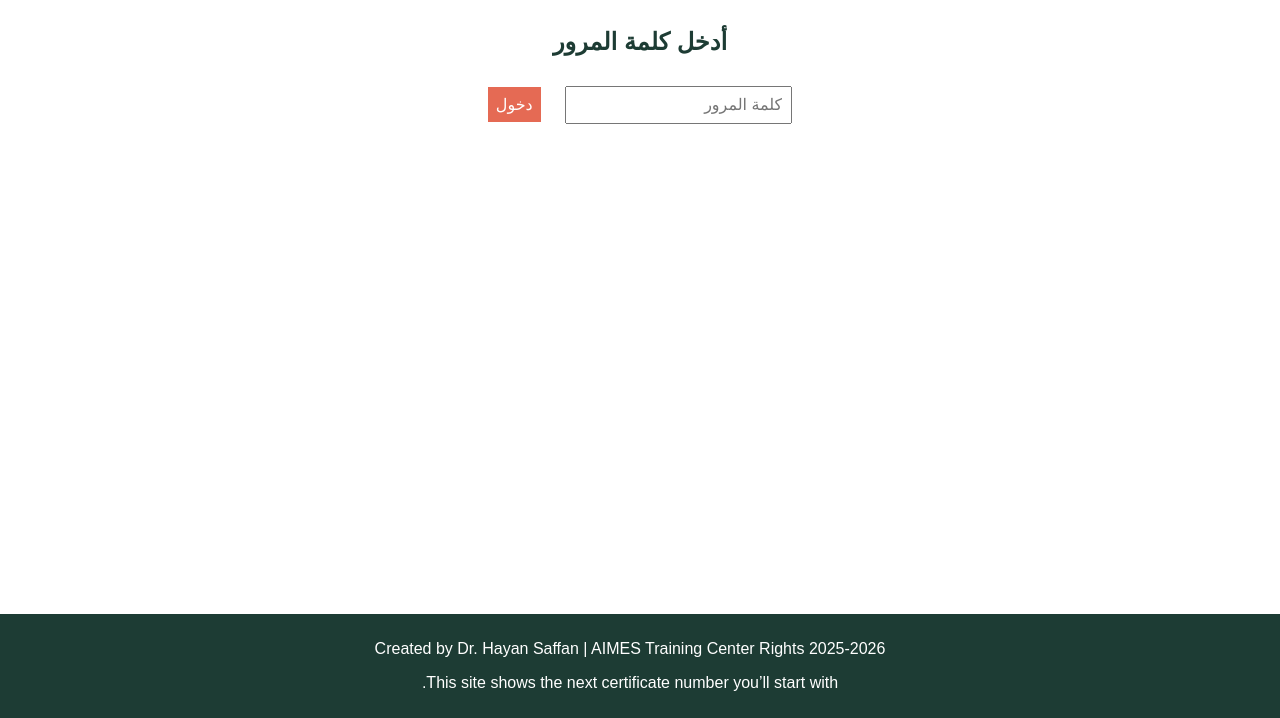
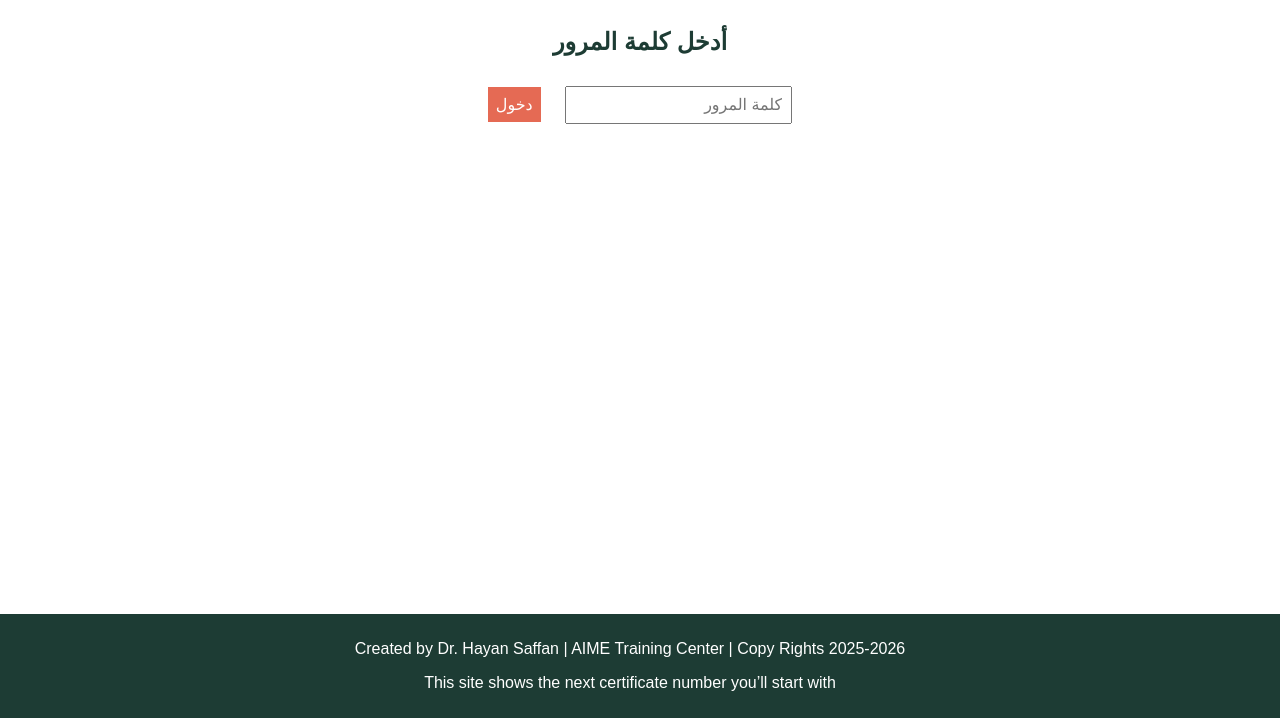
Before and after one commit to hayan993750/aims-cert-tracker, a plain HTML site: page index.html in a window 1280 px wide. Shown: the part 82-800 px from the top of the page. Drawn offline with Linux system fonts and the light colour scheme; no server answers.

Commit message:
index.html

```diff
--- a/index.html
+++ b/index.html
@@ -97,8 +97,8 @@
   </div>
 
   <footer>
-    <p>Created by Dr. Hayan Saffan | AIMES Training Center Rights 2025-2026</p>
-    <p>This site shows the next certificate number you’ll start with.</p>
+    <p>Created by Dr. Hayan Saffan | AIME Training Center | Copy Rights 2025-2026</p>
+    <p>This site shows the next certificate number you’ll start with</p>
   </footer>
 
   <script>
```
